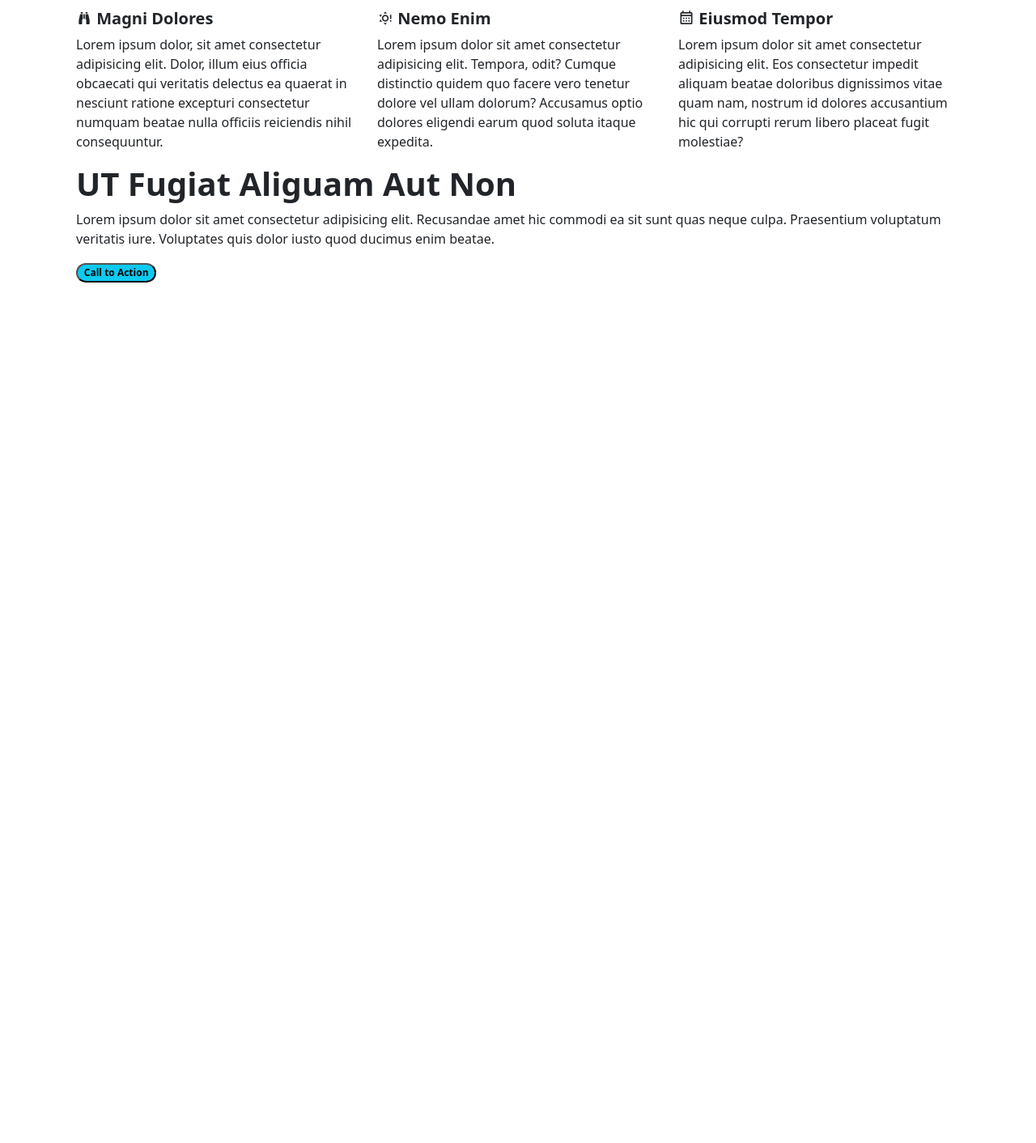
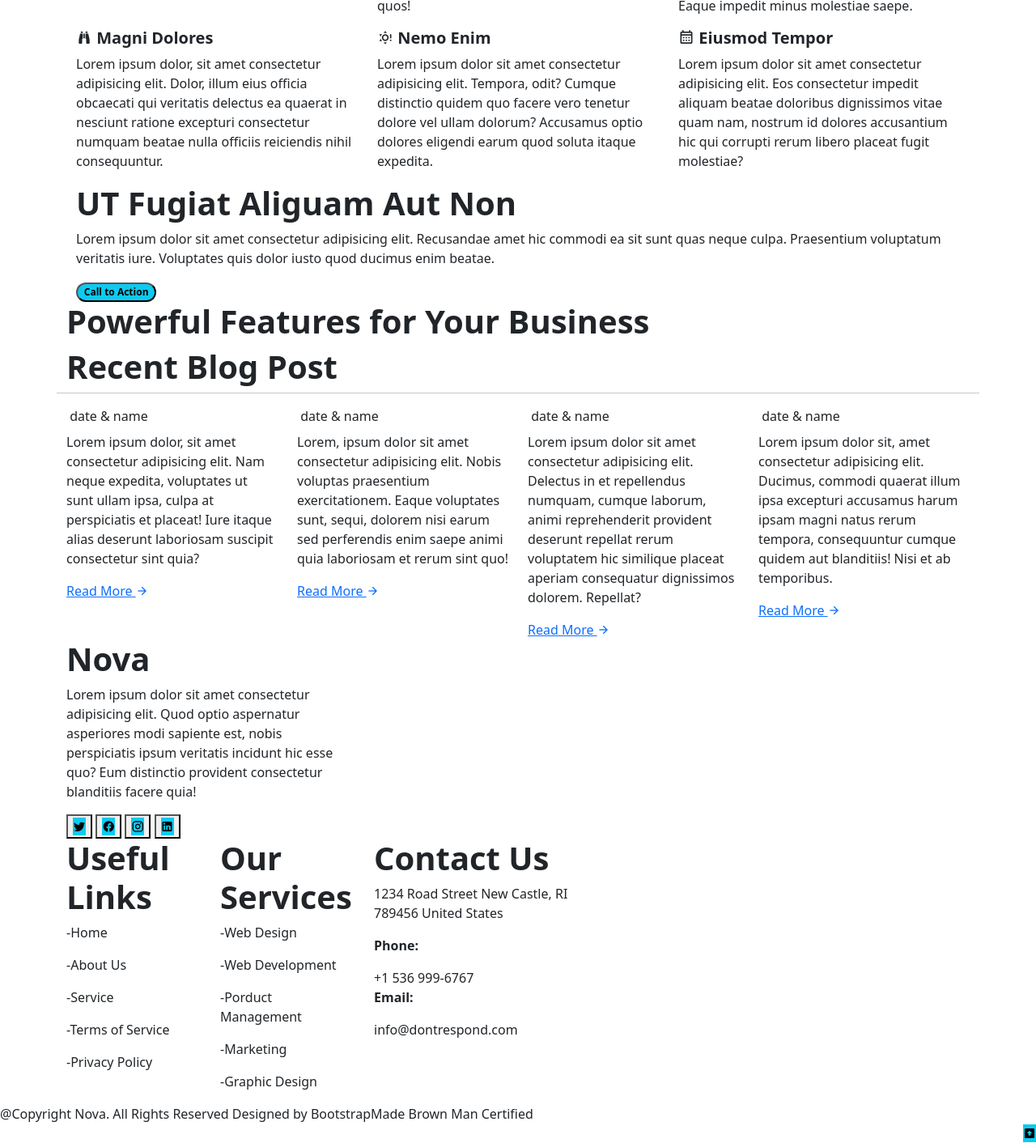
Before and after one commit to stittpaul2001/CloneWars, a plain HTML site: page index.html in a window 1280 px wide. Shown: the part 924-2336 px from the top of the page at 81% size. Before the commit the page ends 1273 px from the top, so only its background shows below. Drawn offline with nearby package versions, Linux system fonts and the light colour scheme.

Commit message:
borught it more information, getting ready to apply images

```diff
--- a/index.html
+++ b/index.html
@@ -32,7 +32,7 @@
       <button class="btn-pill">Get Started</button>
       <button class="icon"> <i class="mdi mdi-play-circle"></i> Watch Video</button>
     </div>
-
+    <img class="" src="" alt="">
   </header>
 
   <main class="container fluid">
@@ -41,6 +41,7 @@
     </div>
     <section class="row">
       <div class="col">
+        <img class="" src="" alt="">
       </div>
       <div class="col">
         <div class="fw-bold"> big text right here</div>
@@ -104,8 +105,101 @@
       </div>
       <button class="badge rounded-pill text-bg-info">Call to Action</button>
     </section>
+    <section class="row">
+      <div class="col-8">
+        <h1 class="fw-bold">Powerful Features for Your Business</h1>
+
+      </div>
+      <div class="col-4">
+        <img class="" src="" alt="">
+      </div>
+    </section>
+    <section class=" row">
+      <h1 class="fw-bold">Recent Blog Post</h1>
+      <hr>
+      <div class="col-3">
+        <img class="" src="" alt="">
+        <a>date & name</a>
+        <h5 class="fw-bold"></h5>
+        <p>Lorem ipsum dolor, sit amet consectetur adipisicing elit. Nam neque expedita, voluptates ut sunt ullam ipsa,
+          culpa at perspiciatis et placeat! Iure itaque alias deserunt laboriosam suscipit consectetur sint quia?</p>
+        <a href="">Read More <i class="mdi mdi-arrow-right"></i></a>
+      </div>
+      <div class="col-3">
+        <img class="" src="" alt="">
+        <a>date & name</a>
+        <h5 class="fw-bold"></h5>
+        <p>Lorem, ipsum dolor sit amet consectetur adipisicing elit. Nobis voluptas praesentium exercitationem. Eaque
+          voluptates sunt, sequi, dolorem nisi earum sed perferendis enim saepe animi quia laboriosam et rerum sint quo!
+        </p>
+        <a href="">Read More <i class="mdi mdi-arrow-right"></i></a>
+      </div>
+      <div class="col-3">
+        <img class="" src="" alt="">
+        <a>date & name</a>
+        <h5 class="fw-bold"></h5>
+        <p>Lorem ipsum dolor sit amet consectetur adipisicing elit. Delectus in et repellendus numquam, cumque laborum,
+          animi reprehenderit provident deserunt repellat rerum voluptatem hic similique placeat aperiam consequatur
+          dignissimos dolorem. Repellat?</p>
+        <a href="">Read More <i class="mdi mdi-arrow-right"></i></a>
+      </div>
+      <div class="col-3">
+        <img class="" src="" alt="">
+        <a>date & name</a>
+        <h5 class="fw-bold"></h5>
+        <p>Lorem ipsum dolor sit, amet consectetur adipisicing elit. Ducimus, commodi quaerat illum ipsa excepturi
+          accusamus harum ipsam magni natus rerum tempora, consequuntur cumque quidem aut blanditiis! Nisi et ab
+          temporibus.</p>
+        <a href="">Read More <i class="mdi mdi-arrow-right"></i></a>
+      </div>
+      <div class="row">
+        <div class="col-4">
+          <h1 class="fw-bold">Nova</h1>
+          <p>Lorem ipsum dolor sit amet consectetur adipisicing elit. Quod optio aspernatur asperiores modi sapiente
+            est, nobis perspiciatis ipsum veritatis incidunt hic esse quo? Eum distinctio provident consectetur
+            blanditiis facere quia!</p>
+          <button class="Twitter"><i class="mdi mdi-twitter text-bg-info"></i></button>
+          <button class="Facebook"><i class="mdi mdi-facebook text-bg-info"></i></button>
+          <button class="Instagram"> <i class="mdi mdi-instagram text-bg-info"></i> </button>
+          <button class="LinkedIn"> <i class="mdi mdi-linkedin text-bg-info"></i> </button>
+        </div>
+      </div>
+      <div class="col-2">
+        <h1 class="fw-bold">Useful Links</h1>
+        <p>-Home</p>
+        <p>-About Us</p>
+        <p>-Service</p>
+        <p>-Terms of Service</p>
+        <p>-Privacy Policy</p>
+      </div>
+      <div class="col-2">
+        <h1 class="fw-bold">Our Services</h1>
+        <p>-Web Design</p>
+        <p>-Web Development</p>
+        <p>-Porduct Management</p>
+        <p>-Marketing</p>
+        <p>-Graphic Design</p>
+      </div>
+      <div class="col-3">
+        <h1 class="fw-bold">Contact Us</h1>
+        <Address class="center-text">1234 Road Street New Castle, RI 789456 United States</Address>
+        <div>
+          <p class="fw-bold">Phone:</p>
+          +1 536 999-6767
+        </div>
+        <div>
+          <p class="fw-bold">Email:</p>
+          info@dontrespond.com
+        </div>
+      </div>
+
+    </section>
 
   </main>
+  <footer>
+    <div class="center-text">@Copyright Nova. All Rights Reserved Designed by BootstrapMade Brown Man Certified</div>
+    <div class="text-end"><i class="mdi mdi-arrow-up-bold-box text-bg-info"></i></div>
+  </footer>
 
 </body>
 
```
Also changed, not shown: Building.avif (added), Team.avif (added), groupwork.avif (added), lady.avif (added), lady1.avif (added), lady2.avif (added), phone.avif (added), team1.avif (added).
